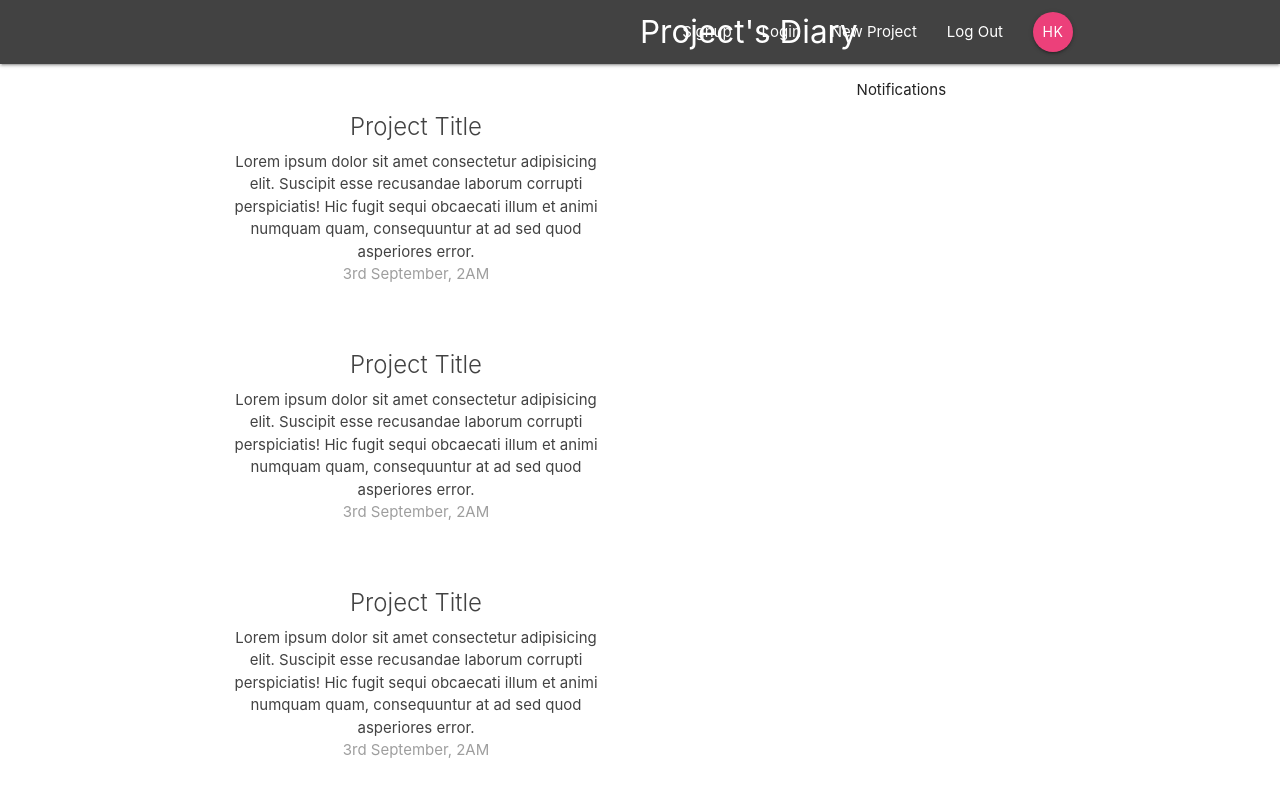
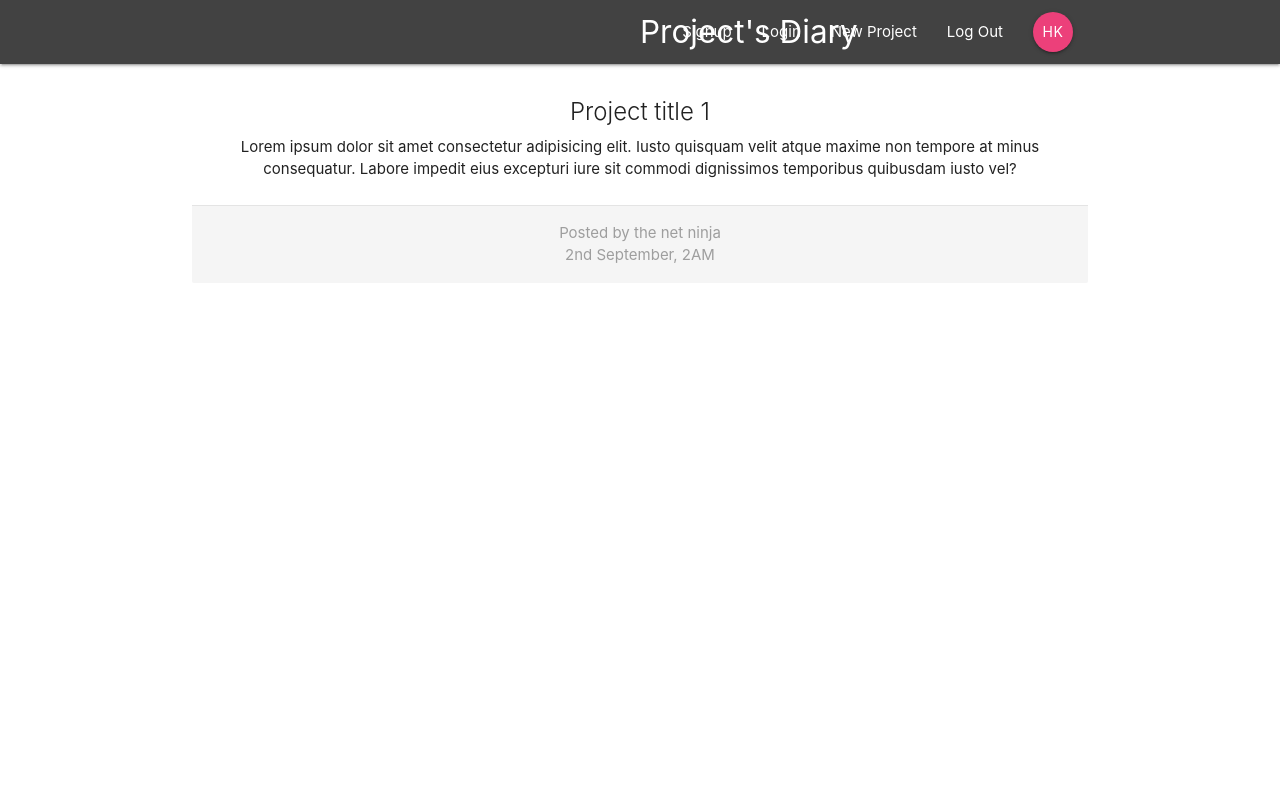
Before and after one commit to humayunkabir/project-s-diary, a React (Create React App) app: page /project/1 in a window 1280 px wide. Shown: the top 796 px of the page. Built offline with nearby package versions, Linux system fonts and the light colour scheme.

Commit message:
Project Details Component

```diff
--- a/src/App.js
+++ b/src/App.js
@@ -3,6 +3,7 @@
 import './App.css';
 import Navbar from './components/layout/Navbar';
 import Dashboard from './components/dashboard/Dashboard';
+import ProjectDetails from './components/projects/ProjectDetails';
 
 class App extends Component {
   render() {
@@ -11,7 +12,8 @@
         <div className="App">
           <Navbar />
           <Switch>
-            <Route path="/" component={Dashboard} />
+            <Route exact path="/" component={Dashboard} />
+            <Route path="/project/:id" component={ProjectDetails} />
           </Switch>
         </div>
       </BrowserRouter>
--- a/src/components/projects/ProjectDetails.jsx
+++ b/src/components/projects/ProjectDetails.jsx
@@ -0,0 +1,28 @@
+import React from 'react';
+// import { Link } from 'react-router-dom';
+
+const ProjectDetails = props => {
+  const id = props.match.params.id;
+
+  return (
+    <div className="container project-details">
+      <div className="card z-depth-0">
+        <div className="card-content">
+          <span className="card-title">Project title {id}</span>
+          <p>
+            Lorem ipsum dolor sit amet consectetur adipisicing elit. Iusto
+            quisquam velit atque maxime non tempore at minus consequatur. Labore
+            impedit eius excepturi iure sit commodi dignissimos temporibus
+            quibusdam iusto vel?
+          </p>
+        </div>
+        <div className="card-action grey lighten-4 grey-text">
+          <div>Posted by the net ninja</div>
+          <div>2nd September, 2AM</div>
+        </div>
+      </div>
+    </div>
+  );
+};
+
+export default ProjectDetails;
--- a/src/components/projects/ProjectSummary.jsx
+++ b/src/components/projects/ProjectSummary.jsx
@@ -1,10 +1,13 @@
 import React from 'react';
+import { Link } from 'react-router-dom';
 
 const ProjectSummary = props => {
   return (
     <div className="card z-depth-0 project-summary">
       <div className="card-content grey-text text-darken-3">
-        <span className="card-title">Project Title</span>
+        <Link to="/:id">
+          <span className="card-title">Project Title</span>
+        </Link>
         <p>
           Lorem ipsum dolor sit amet consectetur adipisicing elit. Suscipit esse
           recusandae laborum corrupti perspiciatis! Hic fugit sequi obcaecati
```
